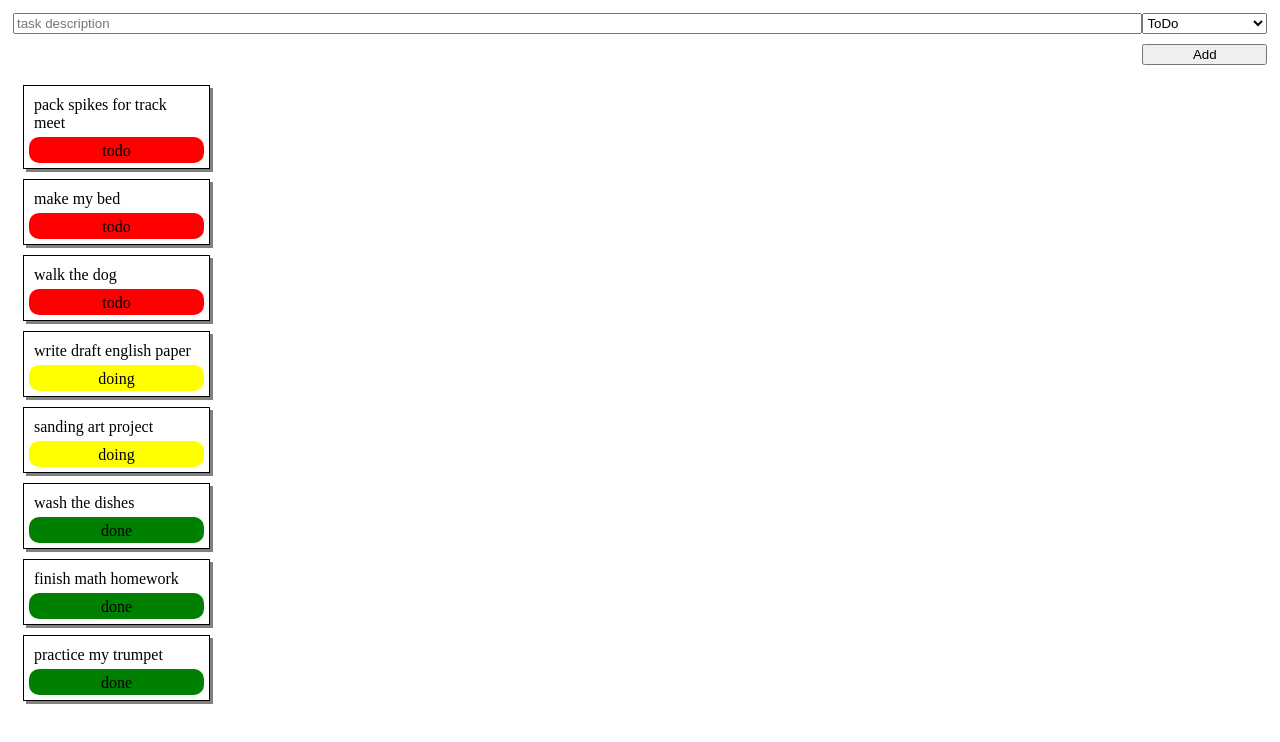
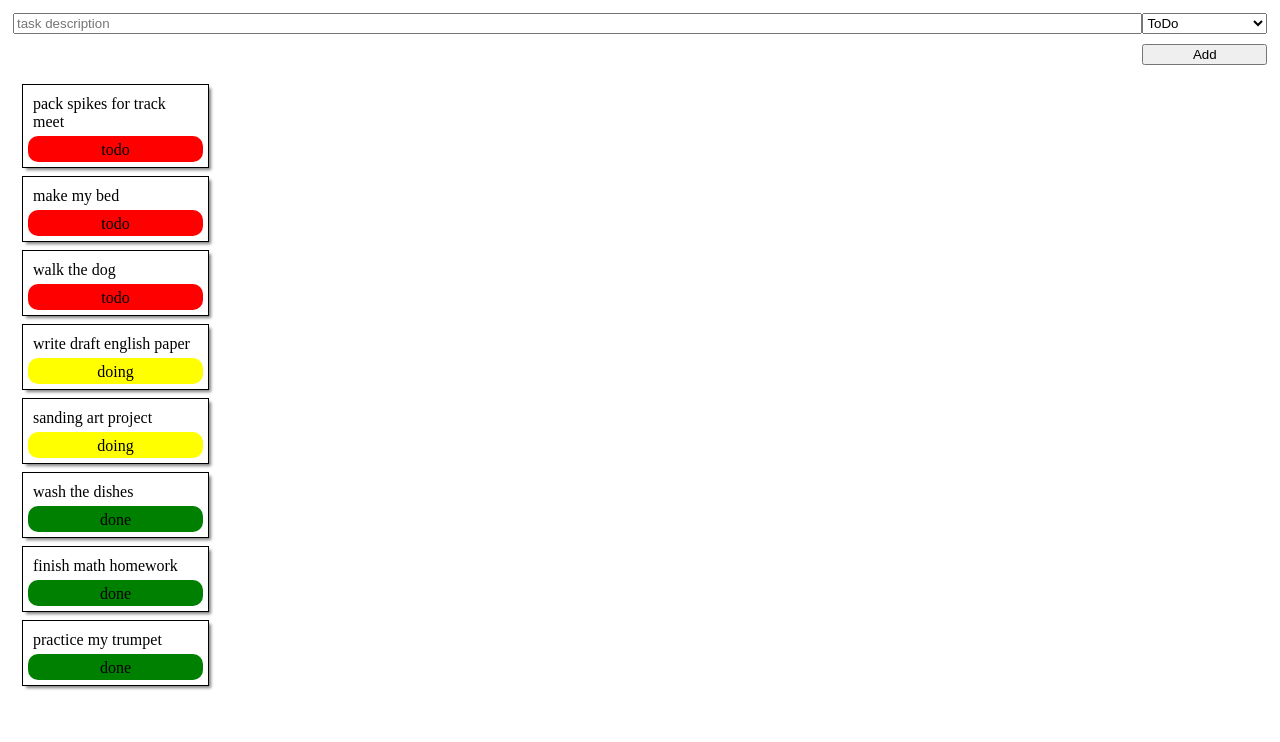
Before and after one commit to knightmoves-schools/capstone-077-kanban-board-story-card-hashyyazzie, a website: page index.html in a window 1280 px wide. Drawn offline with Linux system fonts and the light colour scheme.

Commit message:
Update index.html
hg

```diff
--- a/index.html
+++ b/index.html
@@ -5,16 +5,15 @@
     <title>Task App</title>
     <link rel="stylesheet" href="style.css">
     <style>
-        /* .row class CSS completely removed */
+        /* All .row CSS has been removed */
 
         .card {
-            border: 1px solid black;   /* Solid black outline */
+            outline: 1px solid black;   /* Changed border to outline as per steps */
             margin: 10px;              /* 10px margin */
-            box-shadow: 3px 3px gray;  /* 3px gray shadow */
+            box-shadow: 3px 3px 3px gray; /* 3px gray shadow (horizontal, vertical, and blur) */
             width: 175px;              /* 175px wide */
         }
 
-        /* Keep form alignment working without the .row class */
         .task-form-row {
             display: flex;
         }
```
